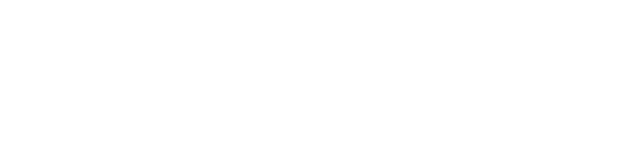
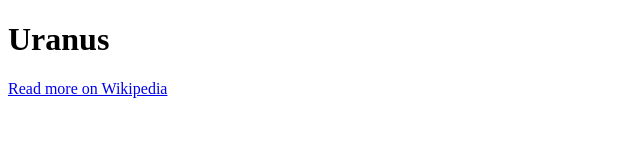
Before and after one commit to bryantconrad/solar-system-exercise, a plain HTML site: page uranus/index.html in a window 1280 px wide. Shown: the whole page, without its empty margins (0-640 px from the left). Drawn offline with Linux system fonts and the light colour scheme.

Commit message:
finish adding uranus

```diff
--- a/uranus/index.html
+++ b/uranus/index.html
@@ -1,12 +1,18 @@
 <!DOCTYPE html>
 <html lang="en">
+
 <head>
     <meta charset="UTF-8">
     <meta http-equiv="X-UA-Compatible" content="IE=edge">
     <meta name="viewport" content="width=device-width, initial-scale=1.0">
-    <title>Document</title>
+    <title>Uranus</title>
 </head>
+
 <body>
+    <h1>Uranus</h1>
+    <a href="https://en.wikipedia.org/wiki/Uranus">Read
+        more on
+        Wikipedia</a>
+</body>
 
-</body>
 </html>
```
